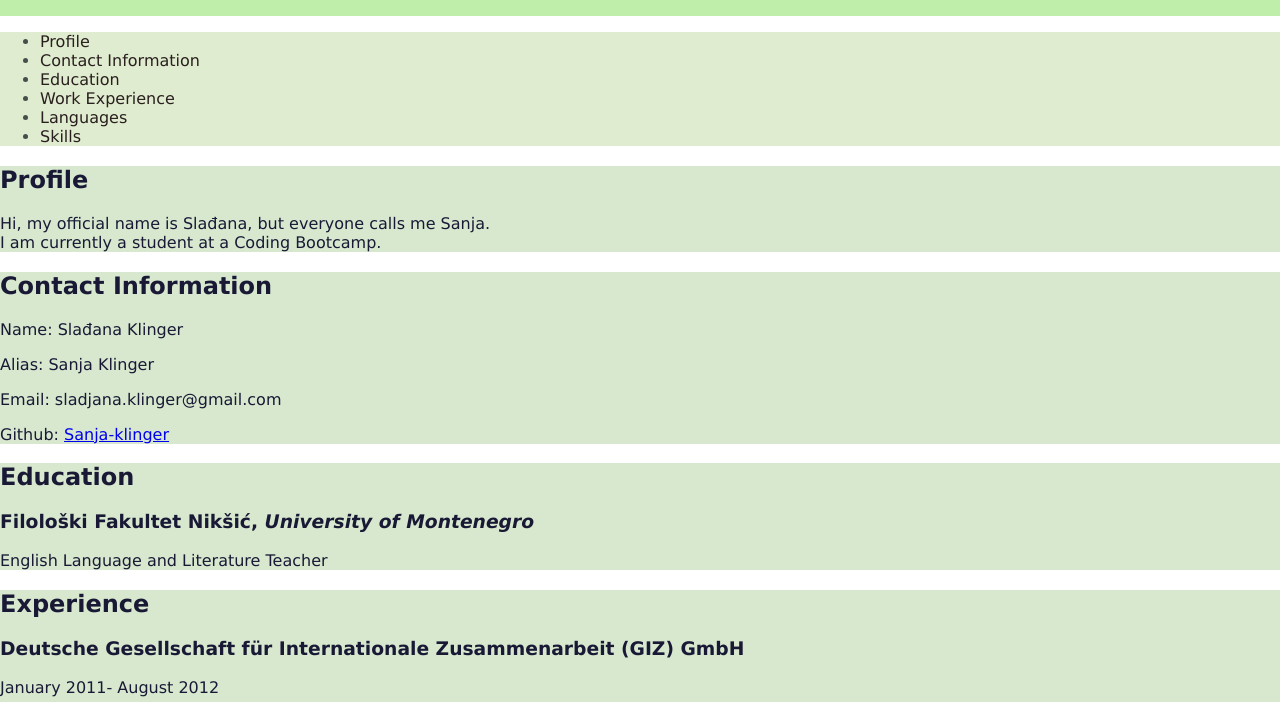
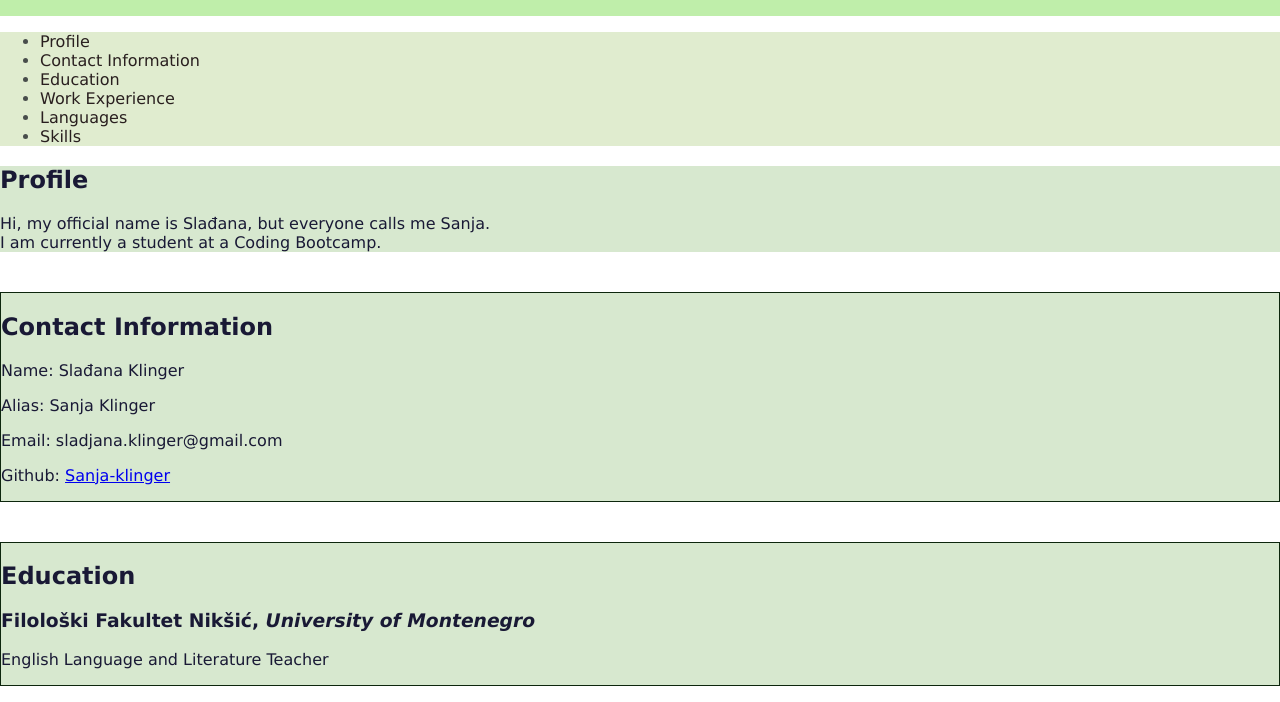
Before and after one commit to Sanja-klinger/cbe-cv, a plain HTML site: page index.html in a window 1280 px wide. Shown: the part 98-800 px from the top of the page. Drawn offline with Linux system fonts and the light colour scheme.

Commit message:
adding spacing and border to sections

```diff
--- a/style.css
+++ b/style.css
@@ -53,3 +53,9 @@ body {
   background-color: #d7e8cf;
   color: rgb(25, 25, 53);
 }
+
+/* Adding spacing and border to sections */
+section + section {
+  margin-top: 40px;
+  border: 1px solid hwb(120 5% 85%);
+}
```
